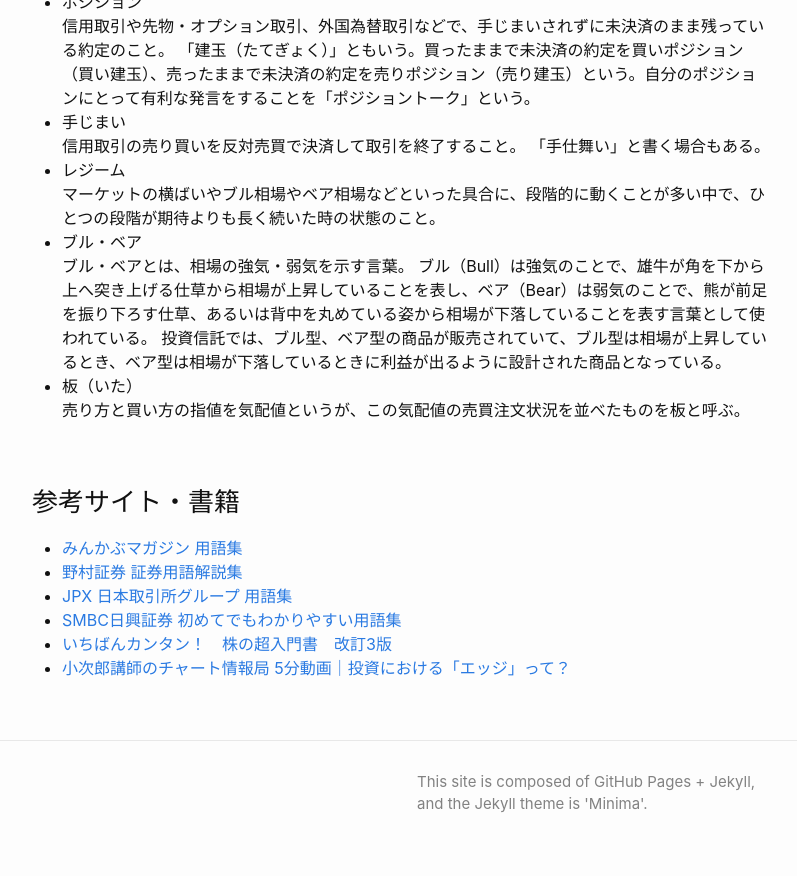
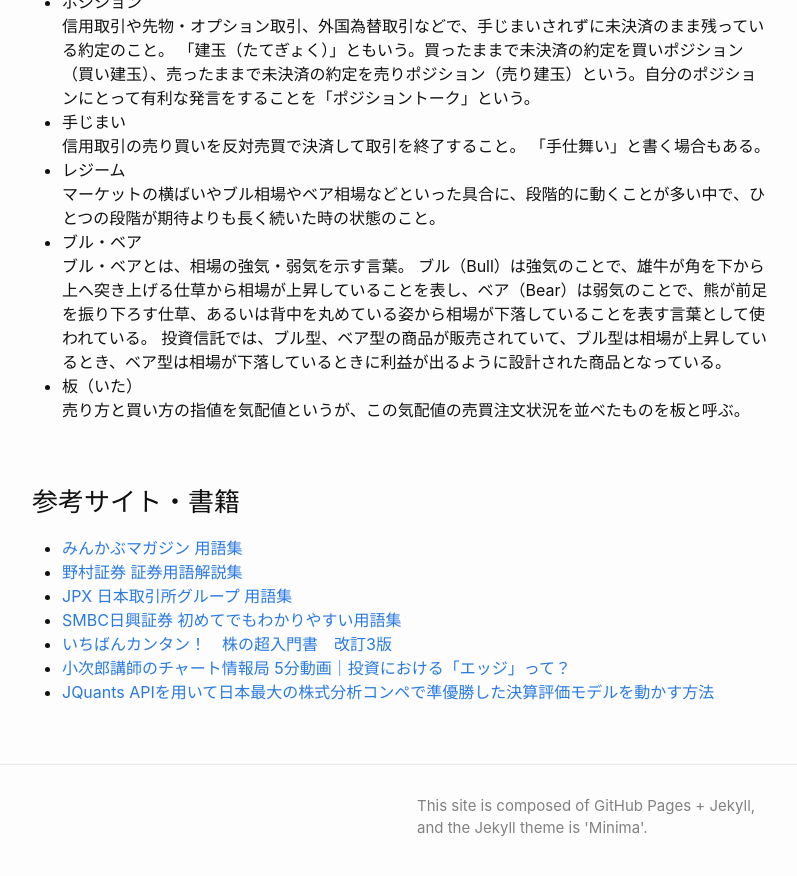
Before and after one commit to keijiyo/keijiyo.github.io, a Jekyll site: the page built from _posts/2022-09-18-【マケデコ】キックオフセミナー参加（9月15日）.markdown, in a window 1280 px wide and 900 px high, scrolled down 1471 px. Shown: the top 876 px of the window, without its empty margins (238-1035 px from the left). Built offline with Jekyll 4.4.1, drawn with Linux system fonts in a browser that asks for light colours.

Commit message:
tomoさんのキックオフに関すブログリンク追加

```diff
--- a/_posts/2022-09-18-【マケデコ】キックオフセミナー参加（9月15日）.markdown
+++ b/_posts/2022-09-18-【マケデコ】キックオフセミナー参加（9月15日）.markdown
@@ -64,3 +64,4 @@ kaggleのJPXコンペに参加していたので、会話の内容で意味が
 - <a href="https://www.smbcnikko.co.jp/terms/index.html" target="_blank">SMBC日興証券 初めてでもわかりやすい用語集</a>
 - <a href="https://www.takahashishoten.co.jp/book/21087.html" target="_blank">いちばんカンタン！　株の超入門書　改訂3版</a>
 - <a href="https://media-kojirokousi.com/5%E5%88%86%E5%8B%95%E7%94%BB%EF%BD%9C%E6%8A%95%E8%B3%87%E3%81%AB%E3%81%8A%E3%81%91%E3%82%8B%E3%80%8C%E3%82%A8%E3%83%83%E3%82%B8%E3%80%8D%E3%81%A3%E3%81%A6%EF%BC%9F/" target="_blank">小次郎講師のチャート情報局 5分動画｜投資における「エッジ」って？</a>
+-  <a href="https://zenn.dev/gamella/articles/bdd980d4929a90" target="_blank">JQuants APIを用いて日本最大の株式分析コンペで準優勝した決算評価モデルを動かす方法</a>
```
